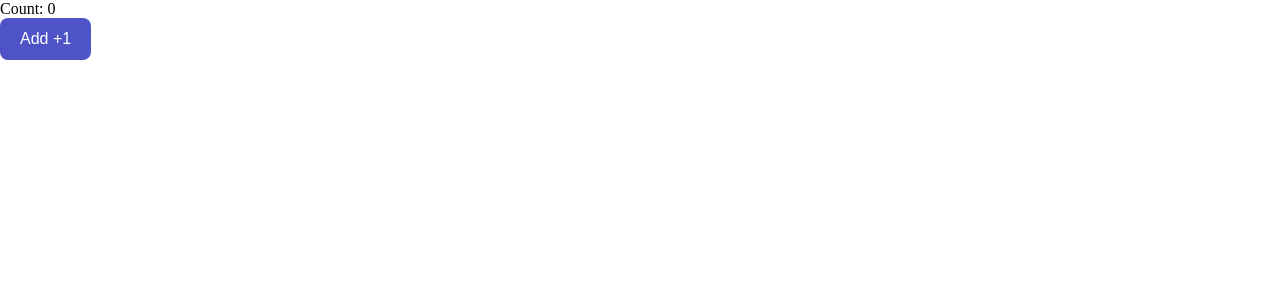
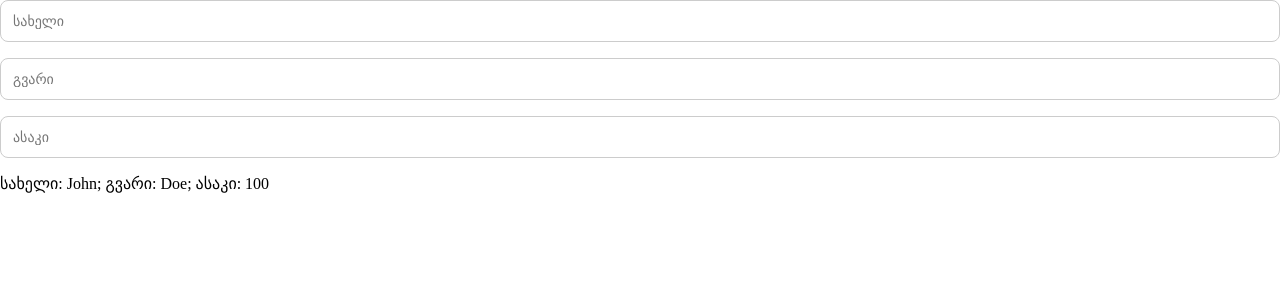
Before and after one commit to MirianGiorgadze/React-Course, a React (Vite) app in the folder 1-fundamentals/: page / in a window 1280 px wide. Shown: the top 300 px of the page. Built offline with nearby package versions, Linux system fonts and the light colour scheme.

Commit message:
Update Counter.jsx
setState 2

```diff
--- a/1-fundamentals/src/components/states/Counter.jsx
+++ b/1-fundamentals/src/components/states/Counter.jsx
@@ -1,26 +1,41 @@
 import React, { useState } from 'react';
 
 function Counter() {
-  const [count, setCount] = useState(0); // საწყისი მნიშვნელობა: 0
+  const [count, setCount] = useState(0);
+  const [word, setWord] = useState("First Word")// საწყისი მნიშვნელობა: 0
+  const [firstName, setFirstName] = useState("John");
+  const [lastName, setLastName] = useState("Doe");
+  const [age, setAge] = useState(100);
 
-  const increaseCount = () => {
-    setCount(count * 2); // state-ის განახლება
+  const firstNameInput = document.getElementById("firstNameInput");
+  const lastNameInput = document.getElementById("lastNameInput");
+  const ageInput = document.getElementById("ageInput");
+
+  const changeData = () => {
+    setFirstName(firstNameInput.value);
+    setLastName(lastNameInput.value);
+    setAge(ageInput.value);
+  }
+
+  const increaseCount = (e) => {
+    setCount(count + 1); // state-ის განახლება
   };
 
-
-
-  // let count = 0; // საწყისი მნიშვნელობა: 0
-
-  // const increaseCount = () => {
-  //   count = count + 1;
-  //   console.log(count);
-  // };
-
+  const changeText = (e) => {
+    setWord(e.target.value);
+    console.log(word);
+  }
   return (
     <div>
-      <p>Count: {count}</p>
+      {/* <p>Count: {count}</p>
       <button onClick={increaseCount}>Add +1</button>
       <p id={"result"}></p>
+      <input type='text' onBlur={changeText}></input>
+      <p style={{color: "red"}}>{word}</p> */}
+      <input type="text" id="firstNameInput" placeholder='სახელი' onChange={changeData}></input>
+      <input type="text" id="lastNameInput" placeholder='გვარი' onChange={changeData}></input>
+      <input type="text" id="ageInput" placeholder='ასაკი' onChange={changeData}></input>
+      <p>სახელი: {firstName}; გვარი: {lastName}; ასაკი: {age}</p>
     </div>
   );
 }
```
